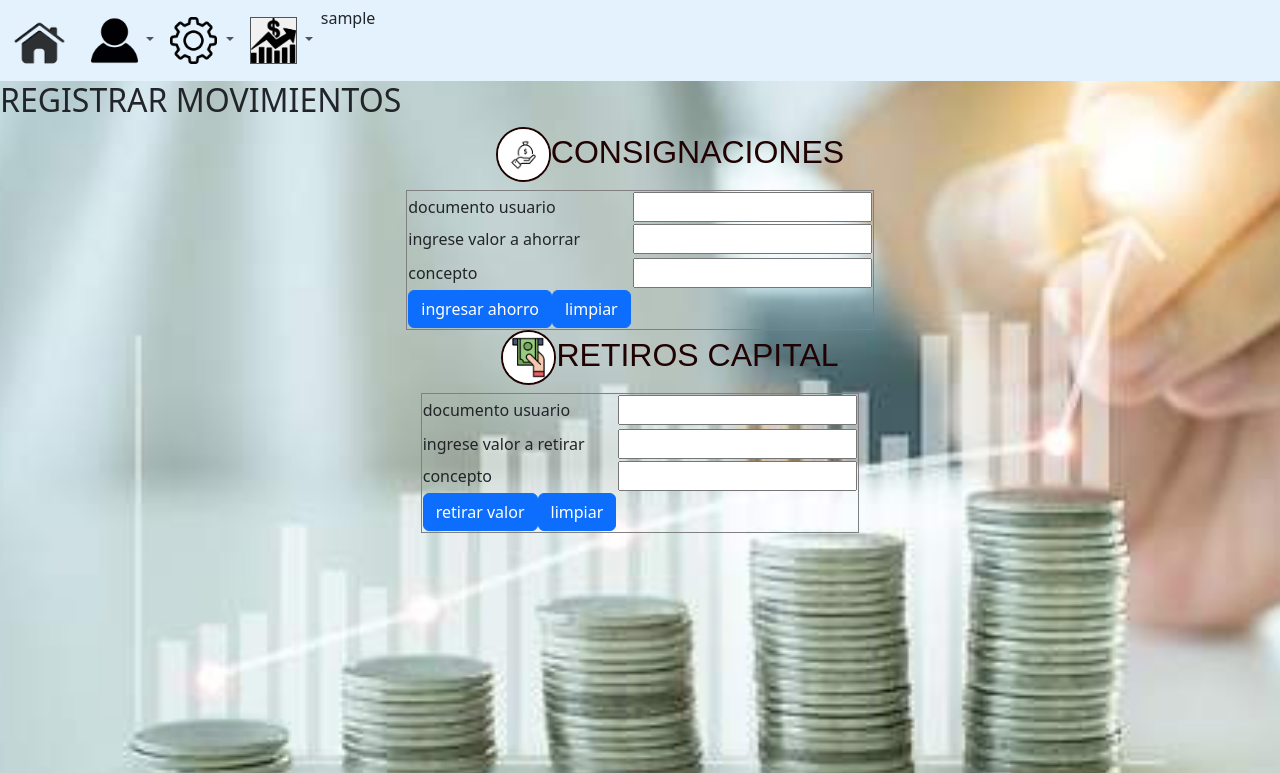
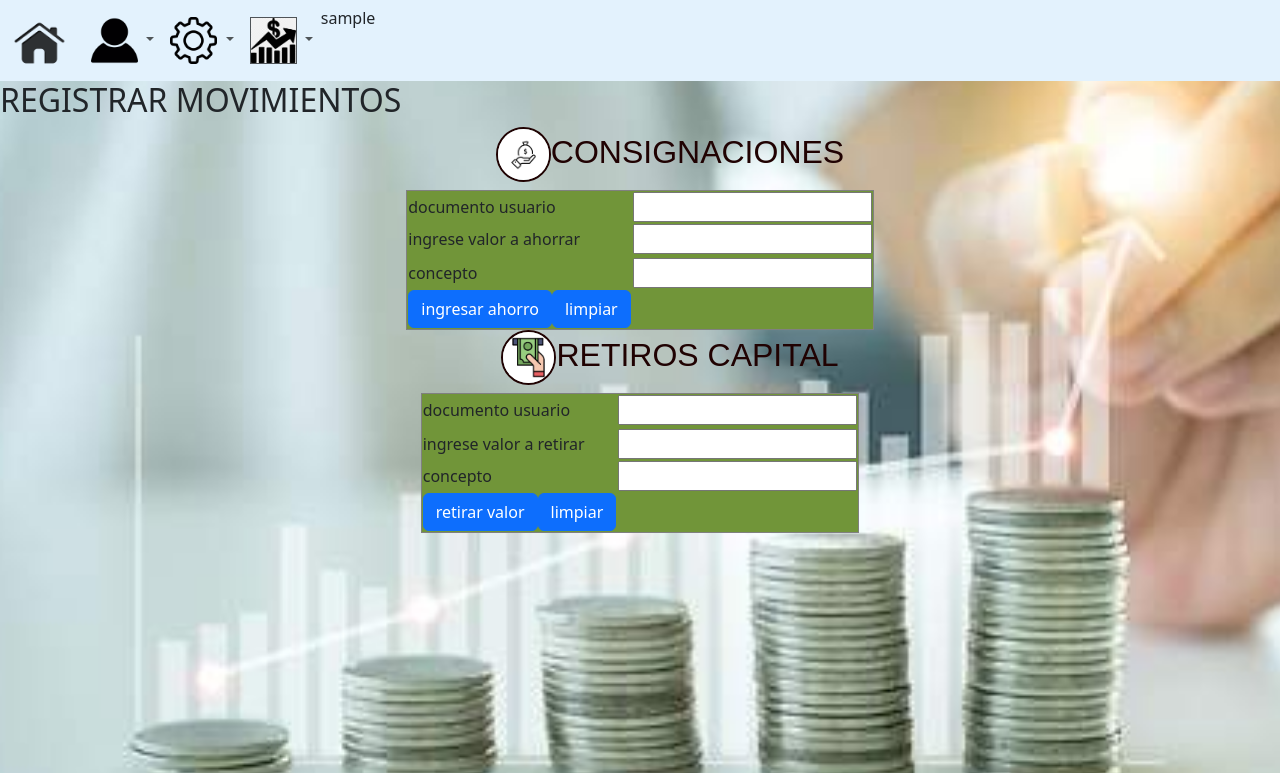
Before and after one commit to armandovv/ahorros-familia, a PHP site: page /paginas/movimientos.php in a window 1280 px wide. Shown: the top 773 px of the page. Run offline with PHP 8.4, Linux system fonts and the light colour scheme; the visitor is signed in with stand-in values (Sample User, id 1); data that the repository does not hold is empty.

Commit message:
cambios en el front

```diff
--- a/css/estilologin.css
+++ b/css/estilologin.css
@@ -2,7 +2,7 @@
 
 
 body{
-    background-image: url('../images/abstract-vector-hi-speed-internet-technology-background-illustration-innovation-57092392.jpg');
+    background-image: url('../images/monedsa_0.jpg');
 	background-repeat: no-repeat;
     height: 100vh;
     background-size: cover;
--- a/css/userlog.css
+++ b/css/userlog.css
@@ -92,3 +92,12 @@ form{
     text-decoration: underline;
     text-decoration-color: rgb(213, 85, 85);
   }
+  .div-1 .shape{
+    background-color: #719539;
+    max-width: 550px;
+    margin-left: auto;
+    margin-right: auto;
+    padding: 1.5em;
+
+
+  }
--- a/paginas/movimientos.php
+++ b/paginas/movimientos.php
@@ -31,9 +31,11 @@ $mysqli->close();
 	<link rel="icon" href="../images/pesos.png">
 	<link rel= "stylesheet"  href="../css/userlog.css">
 	<link href="https://cdn.jsdelivr.net/npm/bootstrap@5.3.0-alpha1/dist/css/bootstrap.min.css" rel="stylesheet" integrity="sha384-GLhlTQ8iRABdZLl6O3oVMWSktQOp6b7In1Zl3/Jr59b6EGGoI1aFkw7cmDA6j6gD" crossorigin="anonymous">
+
   <script type="text/javascript" language="javascript">
   function confirmar(){
 			var num= document.getElementById('ret').value;
+
       var user= document.getElementById('usuario').value;
 			if (confirm("¿RETIRAR VALOR $" + new Intl.NumberFormat().format(num)+ " PARA EL USUARIO " + user + "?" )){
 			   document.retirar.submit()
@@ -46,7 +48,9 @@ $mysqli->close();
     }
 		</script>
 </head>
+
 <body>
+
     <nav class="navbar navbar-expand-lg" style="background-color: #e3f2fd;">
         <div class="container-fluid">
           <a class="navbar-brand" href="./general.php"><img src="../images/pngegg (1).png" width="55" height="55"></a>
@@ -99,10 +103,10 @@ $mysqli->close();
         <h2> REGISTRAR MOVIMIENTOS </h2>
             <center><table class="shape" border="1"><h2 class="enum"><img src="../images/descarga.png" width="55" height="55" border="2" style="border-radius:50%">CONSIGNACIONES</h2>
 
-                <form action="../php/ingresar_ahorro.php"  method="post">
+                <form class="mov" action="../php/ingresar_ahorro.php"  method="post">
                     <tr><td>documento usuario</td><td><input type="text"  name="usuario" required/></td></tr>
 
-            <tr><td>ingrese valor a ahorrar</td><td><input type="text" id="val" name="valor_a_ahorrar"  required /></td>
+            <tr><td>ingrese valor a ahorrar</td><td><input type="text" id="val" name="valor_a_ahorrar" class="number"  required /></td>
             </tr>
             <tr><td></td><td><input type="hidden" name="valor_a_retirar"/></td>
             </tr>
@@ -113,13 +117,14 @@ $mysqli->close();
             </tr></form>
         </table></center>
         <center><table class="shape" border="1"><h2 class="enum"><img src="../images/withdraw-money-icon-vector.webp" width="55" height="55" border="2" style="border-radius:50%">RETIROS CAPITAL</h2>
-            <form name="retirar"  action="../php/retirar_ahorro.php" method="post">
+            <form name="retirar" class="mov" action="../php/retirar_ahorro.php" method="post">
                 <tr><td>documento usuario</td><td><input type="text"  name="usuario" id="usuario" required/></td></tr>
 
         <tr><td></td><td><input type="hidden" name="valor_a_ahorrar"/></td>
         </tr>
-        <tr><td>ingrese valor a retirar</td><td><input type="text" id="ret"  name="valor_a_retirar"   required/></td>
+        <tr><td>ingrese valor a retirar</td><td><input type="text" id="ret"  name="valor_a_retirar" required/></td>
         </tr>
+
         <tr><td>concepto</td><td><input type="text" id="valps" name="concepto"   required/></td>
         </tr>
         <tr><td><input type="submit" id="sub" class="btn btn-primary" value="retirar valor" onclick="confirmar();"/><input type="reset" class="btn btn-primary" value="limpiar"/></td>
--- a/php/consulta_usuarios.php
+++ b/php/consulta_usuarios.php
@@ -1,4 +1,7 @@
+<link href="https://cdn.jsdelivr.net/npm/bootstrap@5.3.1/dist/css/bootstrap.min.css" rel="stylesheet" integrity="sha384-4bw+/aepP/YC94hEpVNVgiZdgIC5+VKNBQNGCHeKRQN+PtmoHDEXuppvnDJzQIu9" crossorigin="anonymous">
+
 <link rel="icon" href="../images/pesos.png">
+
 <?php
  session_start();
 $mysqli = new mysqli('127.0.0.1','root', '', 'ahorros_familia');
@@ -74,3 +77,4 @@ echo "<a href='../paginas/movimientos.php'><button style='border-width: 6px; bor
 
 echo"<a href='../paginas/general.php'>VOLVER</a>";
 ?>
+<script src="https://cdn.jsdelivr.net/npm/bootstrap@5.3.1/dist/js/bootstrap.bundle.min.js" integrity="sha384-HwwvtgBNo3bZJJLYd8oVXjrBZt8cqVSpeBNS5n7C8IVInixGAoxmnlMuBnhbgrkm" crossorigin="anonymous"></script>
--- a/php/mostrar_ahorroxfecha.php
+++ b/php/mostrar_ahorroxfecha.php
@@ -60,7 +60,7 @@ echo'<th width=200 bgcolor="blue">FECHA</th>';
 echo'<th width=200 bgcolor="blue">VALOR A AHORRAR</th>';
 echo'<th width=200 bgcolor="blue">VALOR A RETIRAR</th>';
 echo'<th width=200 bgcolor="blue">CONCEPTO</th>';
-$sql = "select *from ahorros where year(fecha)>= 2023 and month(fecha)='".$fecha."' and usuario='".$usuario."'";
+$sql = "select *from ahorros where year(fecha)>= 2024 and month(fecha)='".$fecha."' and usuario='".$usuario."'";
 
 
 $result=mysqli_query($mysqli, $sql);
--- a/php/vew-user.php
+++ b/php/vew-user.php
@@ -1,3 +1,4 @@
+<link href="https://cdn.jsdelivr.net/npm/bootstrap@5.3.1/dist/css/bootstrap.min.css" rel="stylesheet" integrity="sha384-4bw+/aepP/YC94hEpVNVgiZdgIC5+VKNBQNGCHeKRQN+PtmoHDEXuppvnDJzQIu9" crossorigin="anonymous">
 <link rel="icon" href="../images/pesos.png">
 <?php
  session_start();
@@ -59,3 +60,4 @@ echo'</center>';
 
 echo"<center><a href='../paginas/general.php'>VOLVER</a></center>";
 ?>
+<script src="https://cdn.jsdelivr.net/npm/bootstrap@5.3.1/dist/js/bootstrap.bundle.min.js" integrity="sha384-HwwvtgBNo3bZJJLYd8oVXjrBZt8cqVSpeBNS5n7C8IVInixGAoxmnlMuBnhbgrkm" crossorigin="anonymous"></script>
```
Also changed, not shown: images/Moneda.jpg (added), images/monedsa_0.jpg (added).
